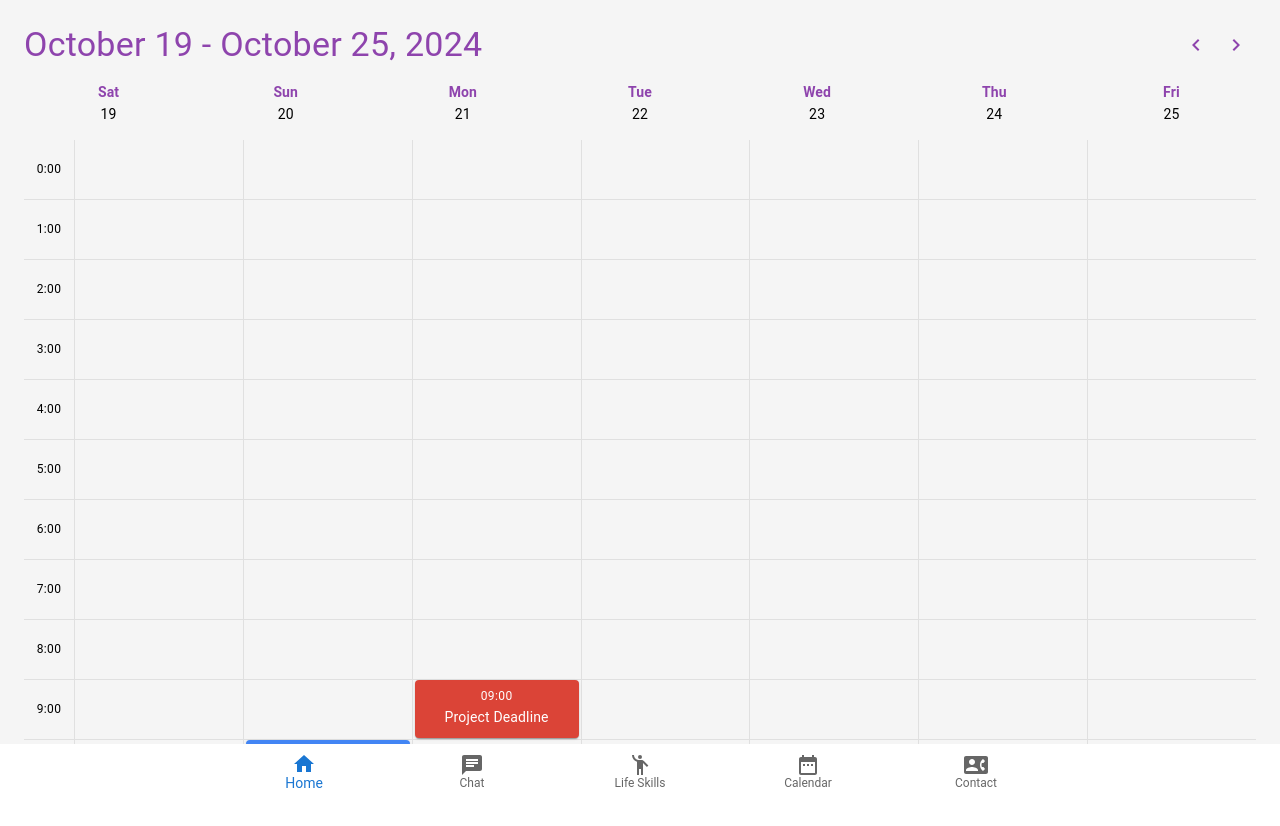
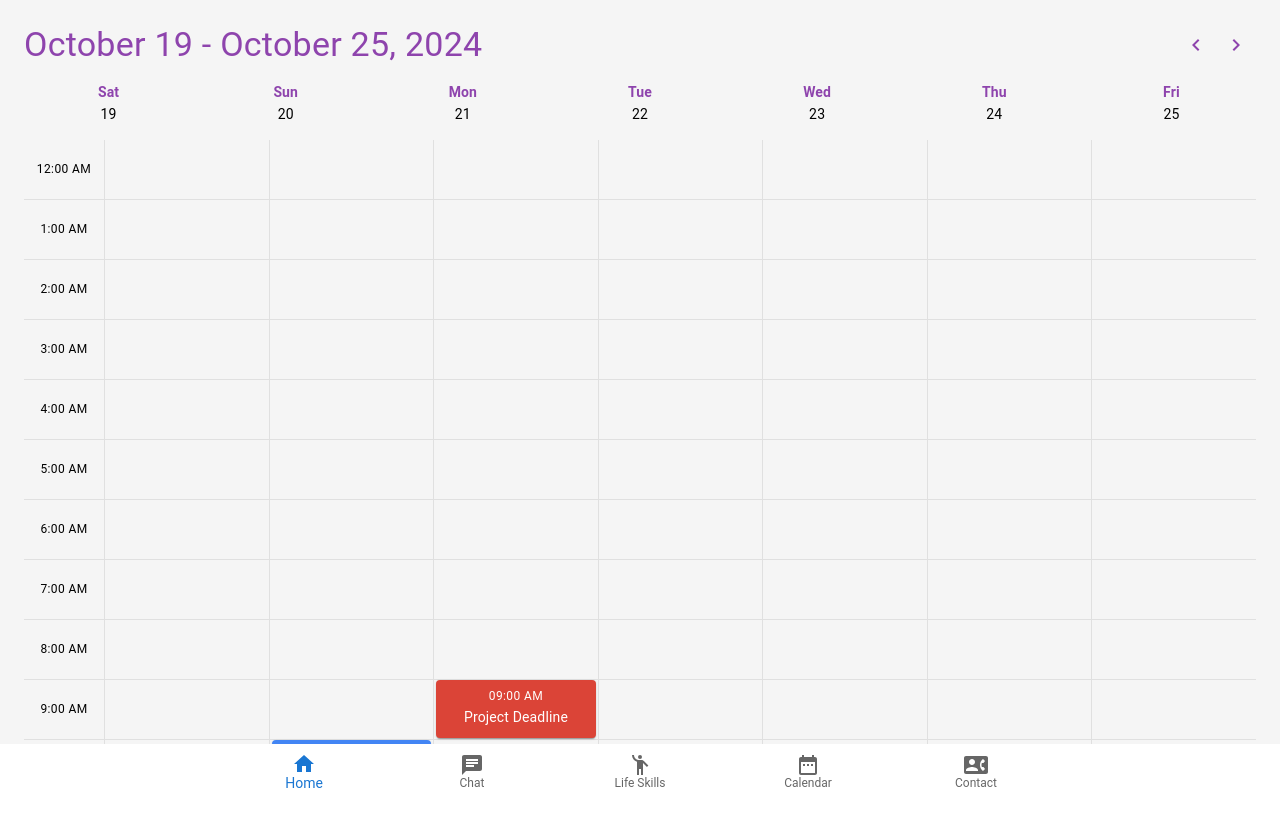
Before and after one commit to cfgtexas24/Team-12, a React (Create React App) app in the folder mobile-web-app/: page /calendar in a window 1280 px wide. Shown: the top 826 px of the page. Built offline with nearby package versions, Linux system fonts and the light colour scheme.

Commit message:
fixed some calander bugs related to time

```diff
--- a/mobile-web-app/src/pages/Calendar.js
+++ b/mobile-web-app/src/pages/Calendar.js
@@ -22,6 +22,8 @@ const Calendar = ({ userRole }) => {
   const [currentDate, setCurrentDate] = useState(new Date());
   const [events, setEvents] = useState({});
   const [openEventDialog, setOpenEventDialog] = useState(false);
+  const [openEventDetailsDialog, setOpenEventDetailsDialog] = useState(false);
+  const [selectedEvent, setSelectedEvent] = useState(null);
   const [newEvent, setNewEvent] = useState({ title: '', description: '', date: '', time: '' });
 
   const isAdminOrMentor = userRole === 'admin' || userRole === 'mentor';
@@ -30,18 +32,18 @@ const Calendar = ({ userRole }) => {
   useEffect(() => {
     const sampleEvents = {
       '2024-10-20': [
-        { title: 'Team Meeting', time: '10:00', color: '#4285F4' },
-        { title: 'Lunch with Sarah', time: '12:30', color: '#0F9D58' }
+        { title: 'Team Meeting', time: '10:00 AM', color: '#4285F4', description: 'Discuss project progress' },
+        { title: 'Lunch with Sarah', time: '12:30 PM', color: '#0F9D58', description: 'At the new Italian restaurant' }
       ],
       '2024-10-21': [
-        { title: 'Project Deadline', time: '09:00', color: '#DB4437' }
+        { title: 'Project Deadline', time: '09:00 AM', color: '#DB4437', description: 'Submit final report' }
       ],
       '2024-10-23': [
-        { title: 'Yoga Class', time: '18:00', color: '#F4B400' }
+        { title: 'Yoga Class', time: '06:00 PM', color: '#F4B400', description: 'Remember to bring your mat' }
       ],
       '2024-10-25': [
-        { title: 'Dentist Appointment', time: '14:00', color: '#4285F4' },
-        { title: 'Movie Night', time: '20:00', color: '#0F9D58' }
+        { title: 'Dentist Appointment', time: '02:00 PM', color: '#4285F4', description: 'Annual check-up' },
+        { title: 'Movie Night', time: '08:00 PM', color: '#0F9D58', description: 'Watch the new superhero movie' }
       ]
     };
     setEvents(sampleEvents);
@@ -85,11 +87,42 @@ const Calendar = ({ userRole }) => {
   const handleSaveEvent = () => {
     const eventDate = new Date(newEvent.date);
     const eventKey = `${eventDate.getFullYear()}-${eventDate.getMonth() + 1}-${eventDate.getDate()}`;
+    const formattedTime = formatTime(newEvent.time);
     setEvents(prevEvents => ({
       ...prevEvents,
-      [eventKey]: [...(prevEvents[eventKey] || []), { ...newEvent, color: '#4285F4' }]
+      [eventKey]: [...(prevEvents[eventKey] || []), { ...newEvent, time: formattedTime, color: '#4285F4' }]
     }));
     handleCloseEventDialog();
+  };
+
+  const handleEventClick = (event) => {
+    setSelectedEvent(event);
+    setOpenEventDetailsDialog(true);
+  };
+
+  const handleCloseEventDetailsDialog = () => {
+    setOpenEventDetailsDialog(false);
+    setSelectedEvent(null);
+  };
+
+  const formatTime = (time) => {
+    const [hours, minutes] = time.split(':');
+    const hour = parseInt(hours);
+    const ampm = hour >= 12 ? 'PM' : 'AM';
+    const formattedHour = hour % 12 || 12;
+    return `${formattedHour}:${minutes} ${ampm}`;
+  };
+
+  const parseTime = (timeString) => {
+    const [time, period] = timeString.split(' ');
+    let [hours, minutes] = time.split(':');
+    hours = parseInt(hours);
+    if (period === 'PM' && hours !== 12) {
+      hours += 12;
+    } else if (period === 'AM' && hours === 12) {
+      hours = 0;
+    }
+    return { hours, minutes };
   };
 
   const renderWeekView = () => {
@@ -97,10 +130,10 @@ const Calendar = ({ userRole }) => {
 
     return (
       <Box sx={{ display: 'flex', height: 'calc(100vh - 150px)', overflowY: 'auto' }}>
-        <Box sx={{ width: '50px', flexShrink: 0 }}>
+        <Box sx={{ width: '80px', flexShrink: 0 }}>
           {hours.map(hour => (
             <Box key={hour} sx={{ height: '60px', borderBottom: '1px solid #e0e0e0', display: 'flex', alignItems: 'center', justifyContent: 'center' }}>
-              <Typography variant="caption">{`${hour}:00`}</Typography>
+              <Typography variant="caption">{formatTime(`${hour}:00`)}</Typography>
             </Box>
           ))}
         </Box>
@@ -114,10 +147,14 @@ const Calendar = ({ userRole }) => {
                 {hours.map(hour => (
                   <Box key={hour} sx={{ height: '60px', borderBottom: '1px solid #e0e0e0', position: 'relative' }}>
                     {dayEvents
-                      .filter(event => parseInt(event.time.split(':')[0]) === hour)
+                      .filter(event => {
+                        const { hours: eventHour } = parseTime(event.time);
+                        return eventHour === hour;
+                      })
                       .map((event, eventIndex) => (
                         <Paper
                           key={eventIndex}
+                          onClick={() => handleEventClick(event)}
                           sx={{
                             position: 'absolute',
                             top: '0',
@@ -236,6 +273,17 @@ const Calendar = ({ userRole }) => {
           <Button onClick={handleSaveEvent} sx={{ backgroundColor: '#f1c40f', color: '#000' }}>Save</Button>
         </DialogActions>
       </Dialog>
+
+      <Dialog open={openEventDetailsDialog} onClose={handleCloseEventDetailsDialog}>
+        <DialogTitle>{selectedEvent?.title}</DialogTitle>
+        <DialogContent>
+          <Typography variant="body1">Time: {selectedEvent?.time}</Typography>
+          <Typography variant="body1" sx={{ mt: 2 }}>Description: {selectedEvent?.description}</Typography>
+        </DialogContent>
+        <DialogActions>
+          <Button onClick={handleCloseEventDetailsDialog} sx={{ color: '#8e44ad' }}>Close</Button>
+        </DialogActions>
+      </Dialog>
     </Box>
   );
 };
```
